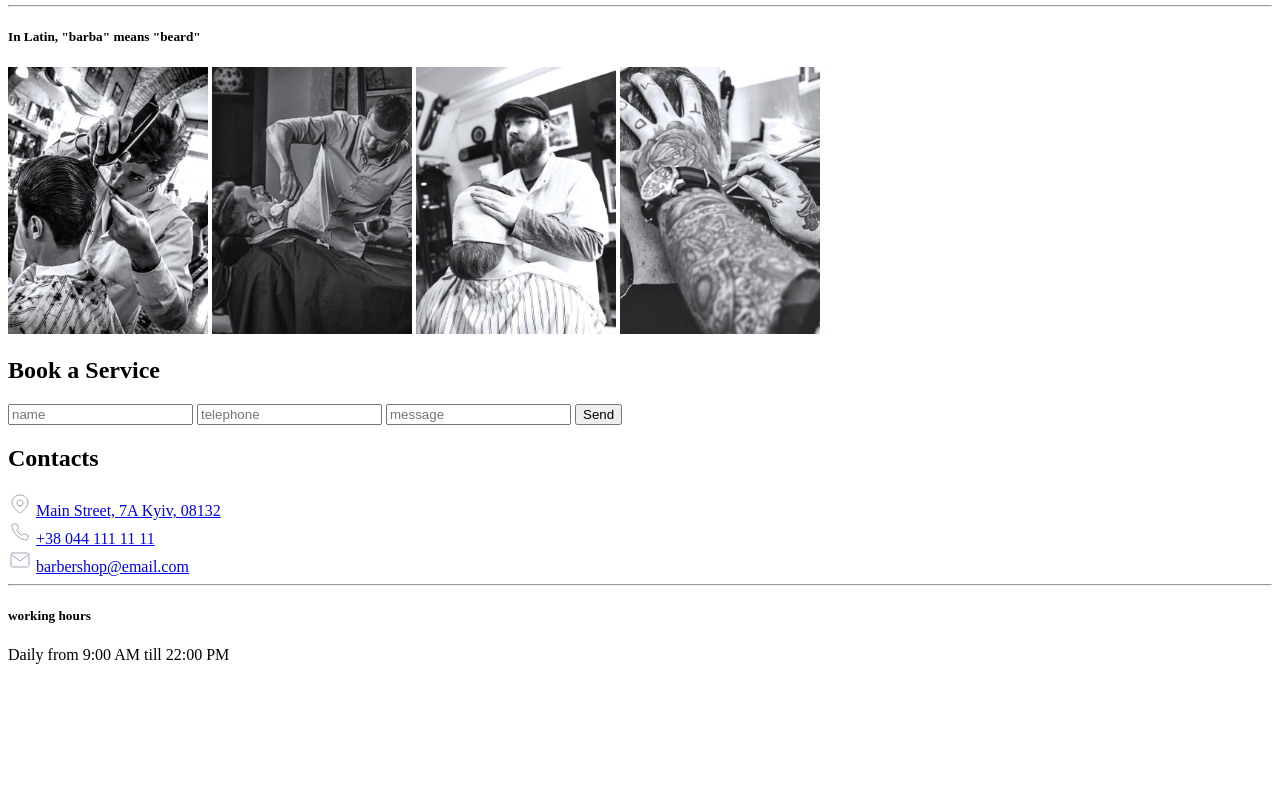
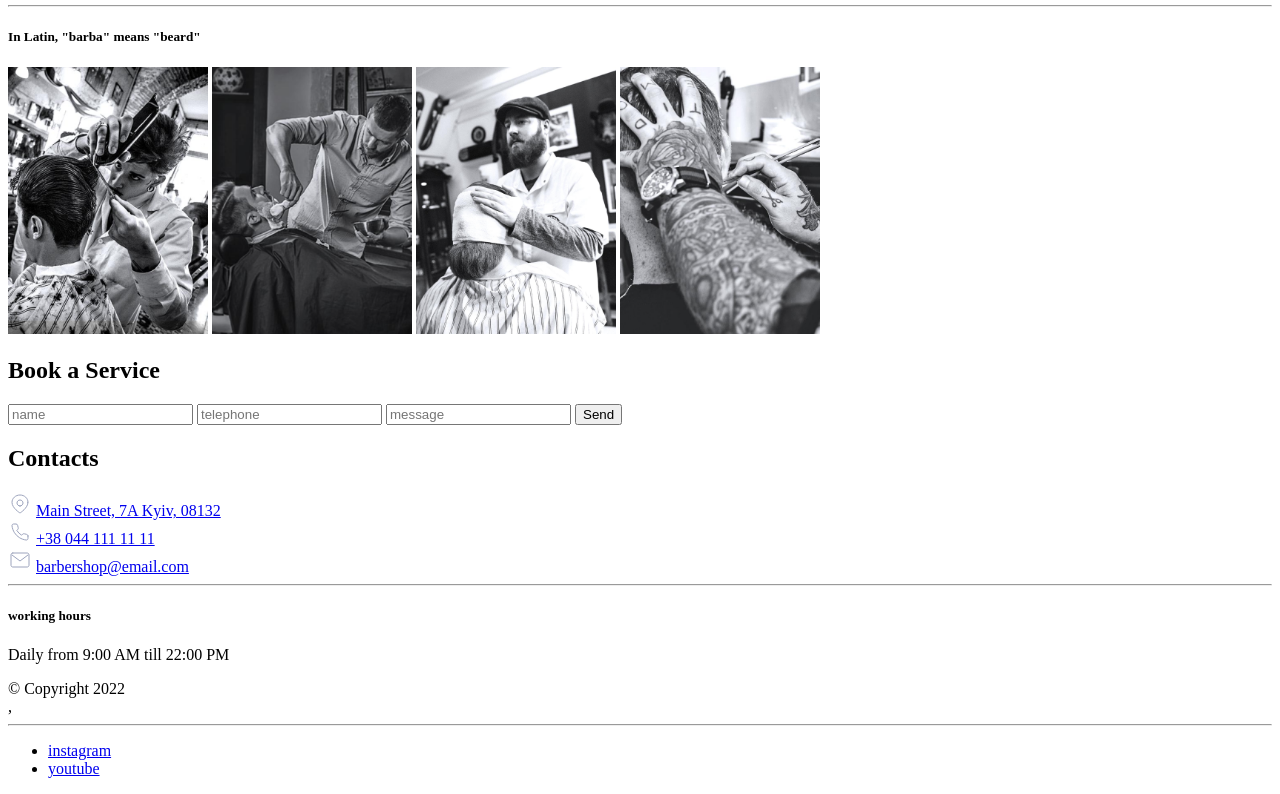
Before and after one commit to mrymasln/BerberShop, a plain HTML site: page index.html in a window 1280 px wide. Shown: the part 2851-3645 px from the top of the page. Before the commit the page ends 3531 px from the top, so only its background shows below. Drawn offline with Linux system fonts and the light colour scheme.

```diff
--- a/index.html
+++ b/index.html
@@ -293,7 +293,16 @@
 
     </main>
 
-    <footer></footer>
+    <footer>
+        <div>&copy; Copyright 2022</div>
+        <div>,
+            <hr>
+            <ul>
+                <li><a href="http://instagram.com">instagram</a></li>
+                <li><a href="http://youtube.com">youtube</a></li>
+            </ul>
+        </div>
+    </footer>
 
 
 
```
